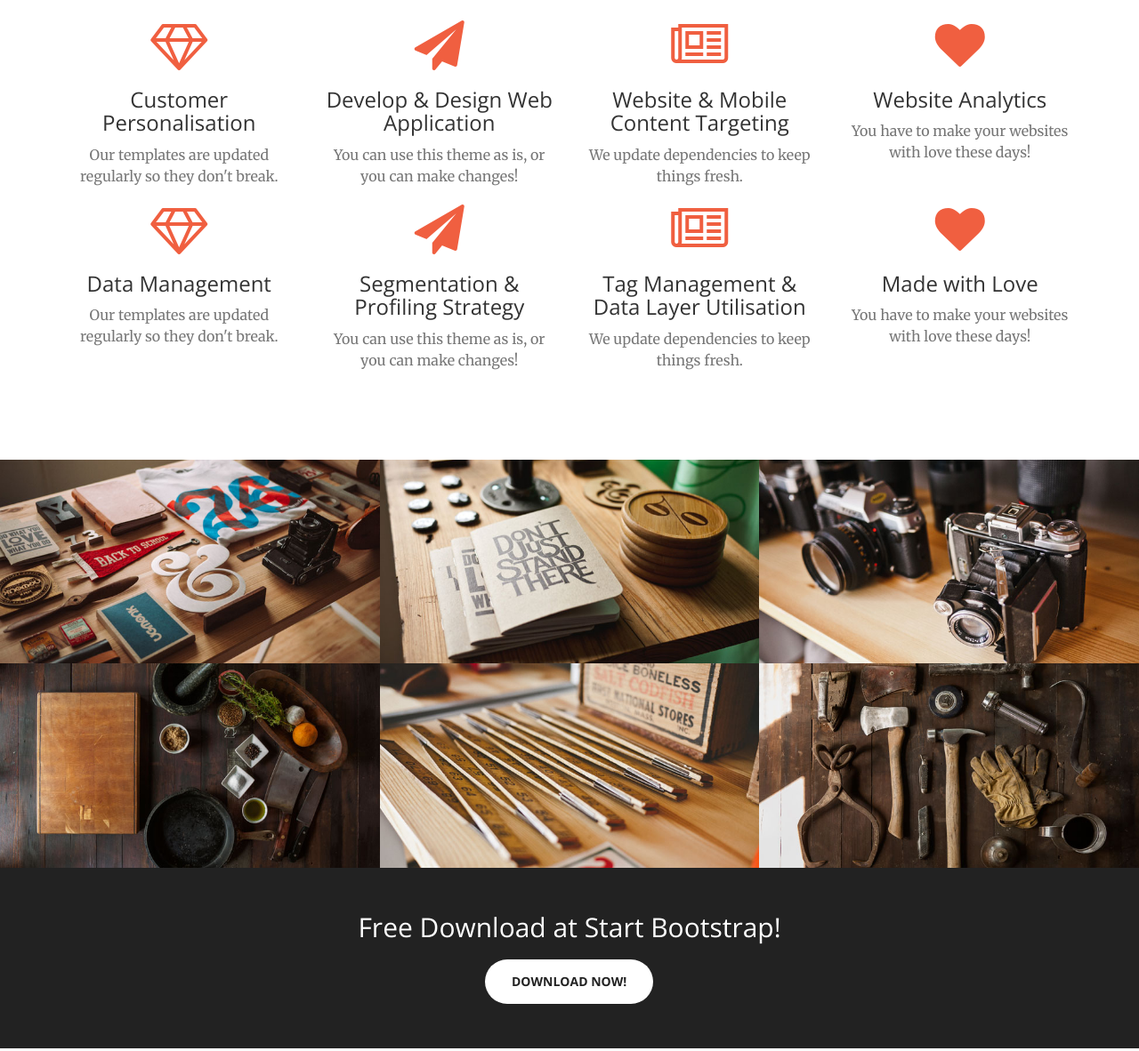
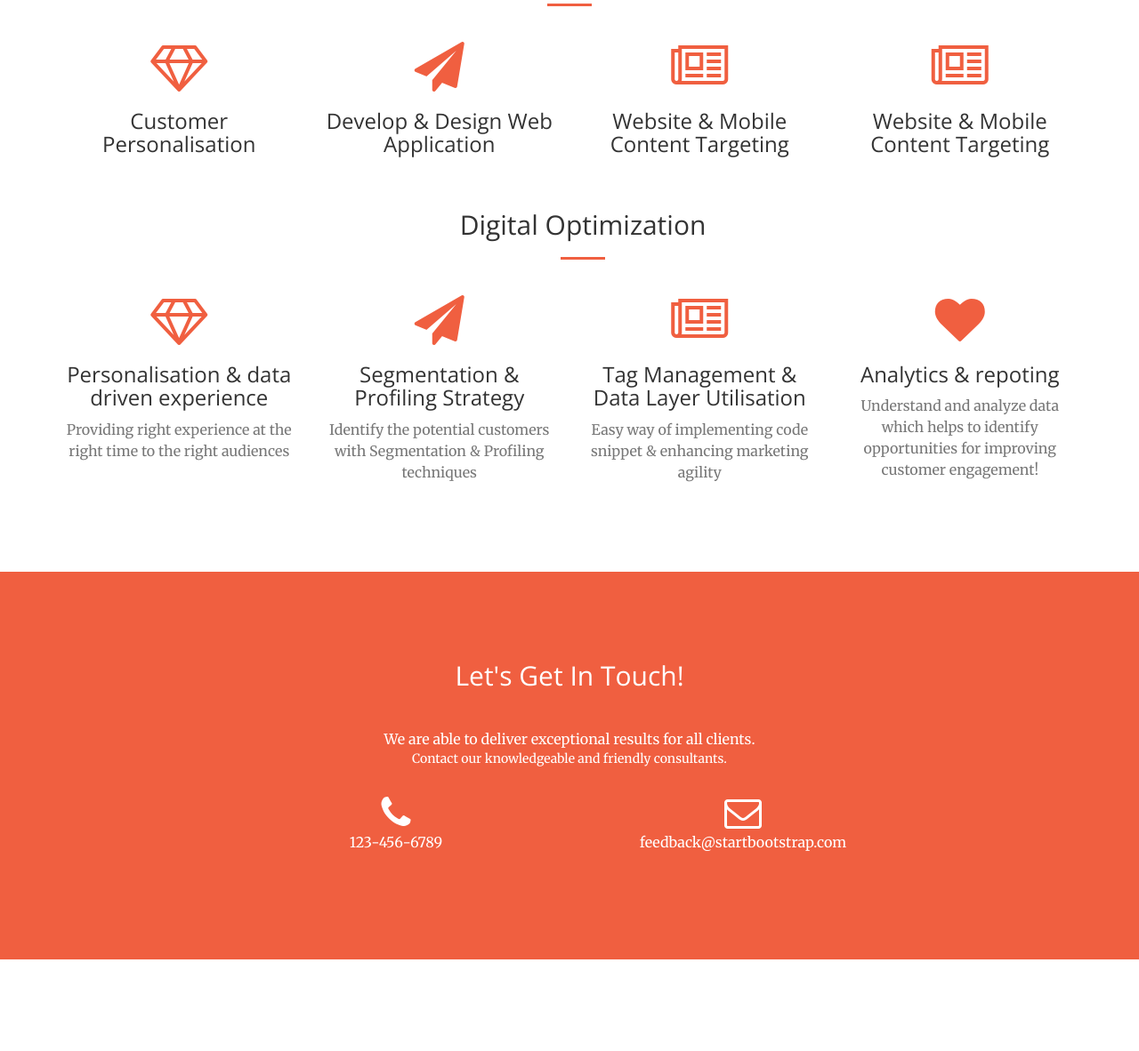
Before and after one commit to hoodeh/Rumi-master, a website: page index.html in a window 1280 px wide. Shown: the part 1391-2573 px from the top of the page at 89% size. After the commit the page ends 2470 px from the top, so only its background shows below. Drawn offline with nearby package versions, Linux system fonts and the light colour scheme; files that its build step writes are made by us from their sources.

Commit message:
My changes on index.html

```diff
--- a/index.html
+++ b/index.html
@@ -52,10 +52,10 @@
                     <li>
                         <a class="page-scroll" href="#about">About</a>
                     </li>
-                    <li>
+                    <li class="serviceLink">
                         <a class="page-scroll" href="#services">Services</a>
                     </li>
-                    <li>
+                    <li style="display: none">
                         <a class="page-scroll" href="#portfolio">Portfolio</a>
                     </li>
                     <li>
@@ -71,10 +71,10 @@
     <header>
         <div class="header-content">
             <div class="header-content-inner">
-                <h1 id="homeHeading">Need IT Experts? You are in right place.</h1>
+                <h1 id="homeHeading" style="margin-top: 50px">We are specialist in IT, digital Optimization & analytics.</h1>
                 <hr>
-                <p>We provide professional IT consultant and services for small and big companies to boost your business</p>
-                <a href="#about" class="btn btn-primary btn-xl page-scroll">Find Out More</a>
+                <p style="color:white">We provide professional consultant and services for small and big organisations to boost your business.<span> We gurantee your return on investment with increasing customer satisfaction via providing more personalised content & use data to provide bespoke experience</span></p>
+                <a href="#services" class="btn btn-primary btn-xl page-scroll">Find Out More</a>
             </div>
         </div>
     </header>
@@ -83,10 +83,11 @@
         <div class="container">
             <div class="row">
                 <div class="col-lg-8 col-lg-offset-2 text-center">
-                    <h2 class="section-heading">We've got what you need!</h2>
+                    <h2 class="section-heading">About RUMI</h2>
                     <hr class="light">
-                    <p class="text-faded">Rumi solution helps companies overcome business challenges and achieve exceptional results through technology. Whether you’re looking to get to market faster, better serve customers, improve IT performance, or augment your in-house capabilities, we can deliver.</p>
-                    <a href="#services" class="page-scroll btn btn-default btn-xl sr-button">Get Started!</a>
+                    <p class="text-faded">Rumi solution helps companies overcome business challenges and achieve exceptional results.It is our specialty to help businesses on their goals, whether you’re looking to get to market faster, providing comprehensive customer experience
+                        with providing personalised content, improve IT performance, or augment your in-house capabilities.</p>
+                    <a href="#contact" class="page-scroll btn btn-default btn-xl sr-button">Contact us!</a>
                 </div>
             </div>
         </div>
@@ -107,28 +108,37 @@
                     <div class="service-box">
                         <i class="fa fa-4x fa-diamond text-primary sr-icons"></i>
                         <h3>Customer Personalisation</h3>
-                        <p class="text-muted">Our templates are updated regularly so they don't break.</p>
+                        <!--<p class="text-muted">Our templates are updated regularly so they don't break.</p>-->
                     </div>
                 </div>
                 <div class="col-lg-3 col-md-6 text-center">
                     <div class="service-box">
                         <i class="fa fa-4x fa-paper-plane text-primary sr-icons"></i>
                         <h3>Develop & Design Web Application</h3>
-                        <p class="text-muted">You can use this theme as is, or you can make changes!</p>
+                        <!--<p class="text-muted">You can use this theme as is, or you can make changes!</p>-->
                     </div>
                 </div>
                 <div class="col-lg-3 col-md-6 text-center">
                     <div class="service-box">
                         <i class="fa fa-4x fa-newspaper-o text-primary sr-icons"></i>
                         <h3>Website & Mobile Content Targeting</h3>
-                        <p class="text-muted">We update dependencies to keep things fresh.</p>
+                        <!--<p class="text-muted">We update dependencies to keep things fresh.</p>-->
                     </div>
                 </div>
                 <div class="col-lg-3 col-md-6 text-center">
                     <div class="service-box">
-                        <i class="fa fa-4x fa-heart text-primary sr-icons"></i>
-                        <h3>Website Analytics</h3>
-                        <p class="text-muted">You have to make your websites with love these days!</p>
+                        <i class="fa fa-4x fa-newspaper-o text-primary sr-icons"></i>
+                        <h3>Website & Mobile Content Targeting</h3>
+                        <!--<p class="text-muted">We update dependencies to keep things fresh.</p>-->
+                    </div>
+                </div>
+            </div>
+
+            <div class="container" style="margin-top:50px">
+                <div class="row">
+                    <div class="col-lg-12 text-center">
+                        <h2 class="section-heading">Digital Optimization</h2>
+                        <hr class="primary">
                     </div>
                 </div>
             </div>
@@ -136,29 +146,29 @@
                 <div class="col-lg-3 col-md-6 text-center">
                     <div class="service-box">
                         <i class="fa fa-4x fa-diamond text-primary sr-icons"></i>
-                        <h3>Data Management</h3>
-                        <p class="text-muted">Our templates are updated regularly so they don't break.</p>
+                        <h3>Personalisation & data driven experience</h3>
+                        <p class="text-muted">Providing right experience at the right time to the right audiences</p>
                     </div>
                 </div>
                 <div class="col-lg-3 col-md-6 text-center">
                     <div class="service-box">
                         <i class="fa fa-4x fa-paper-plane text-primary sr-icons"></i>
                         <h3>Segmentation & Profiling Strategy</h3>
-                        <p class="text-muted">You can use this theme as is, or you can make changes!</p>
+                        <p class="text-muted">Identify the potential customers with Segmentation & Profiling techniques</p>
                     </div>
                 </div>
                 <div class="col-lg-3 col-md-6 text-center">
                     <div class="service-box">
                         <i class="fa fa-4x fa-newspaper-o text-primary sr-icons"></i>
                         <h3>Tag Management & Data Layer Utilisation</h3>
-                        <p class="text-muted">We update dependencies to keep things fresh.</p>
+                        <p class="text-muted">Easy way of implementing code snippet & enhancing marketing agility</p>
                     </div>
                 </div>
                 <div class="col-lg-3 col-md-6 text-center">
                     <div class="service-box">
                         <i class="fa fa-4x fa-heart text-primary sr-icons"></i>
-                        <h3>Made with Love</h3>
-                        <p class="text-muted">You have to make your websites with love these days!</p>
+                        <h3>Analytics & repoting</h3>
+                        <p class="text-muted">Understand and analyze data which helps to identify opportunities for improving customer engagement!</p>
                     </div>
                 </div>
             </div>
@@ -167,7 +177,7 @@
 
     <section class="no-padding" id="portfolio">
         <div class="container-fluid">
-            <div class="row no-gutter popup-gallery">
+            <div class="row no-gutter popup-gallery" style="display:none">
                 <div class="col-lg-4 col-sm-6">
                     <a href="img/portfolio/fullsize/1.jpg" class="portfolio-box">
                         <img src="img/portfolio/thumbnails/1.jpg" class="img-responsive" alt="">
@@ -262,7 +272,7 @@
         </div>
     </section>
 
-    <aside class="bg-dark">
+    <aside class="bg-dark" style="display:none">
         <div class="container text-center">
             <div class="call-to-action">
                 <h2>Free Download at Start Bootstrap!</h2>
@@ -271,21 +281,22 @@
         </div>
     </aside>
 
-    <section id="contact">
+    <section id="contact" class="bg-primary">
         <div class="container">
             <div class="row">
                 <div class="col-lg-8 col-lg-offset-2 text-center">
                     <h2 class="section-heading">Let's Get In Touch!</h2>
                     <hr class="primary">
-                    <p>Ready to start your next project with us? That's great! Give us a call or send us an email and we will get back to you as soon as possible!</p>
+                    <p style="margin-bottom: 0px"> We are able to deliver exceptional results for all clients. </p>
+                    <span>Contact our knowledgeable and friendly consultants.</span>
                 </div>
-                <div class="col-lg-4 col-lg-offset-2 text-center">
+                <div class="col-lg-4 col-lg-offset-2 text-center" style="margin-top:30px">
                     <i class="fa fa-phone fa-3x sr-contact"></i>
                     <p>123-456-6789</p>
                 </div>
-                <div class="col-lg-4 text-center">
+                <div class="col-lg-4 text-center" style="margin-top:30px">
                     <i class="fa fa-envelope-o fa-3x sr-contact"></i>
-                    <p><a href="mailto:your-email@your-domain.com">feedback@startbootstrap.com</a></p>
+                    <p><a href="mailto:your-email@your-domain.com" style="color:white">feedback@startbootstrap.com</a></p>
                 </div>
             </div>
         </div>
--- a/js/creative.js
+++ b/js/creative.js
@@ -61,4 +61,12 @@
         }
     });
 
+    debugger;
+
+    $(".serviceLink").hover(function() {
+        $(".serviceLink ul").css("visibility", "visible");
+    }, function() {
+        $(".serviceLink ul").css("visibility", "hidden");
+    });
+
 })(jQuery); // End of use strict
```
Also changed, not shown: css/creative.css, js/creative.min.js, less/creative.less (line endings or trailing spaces), 5 other files.
